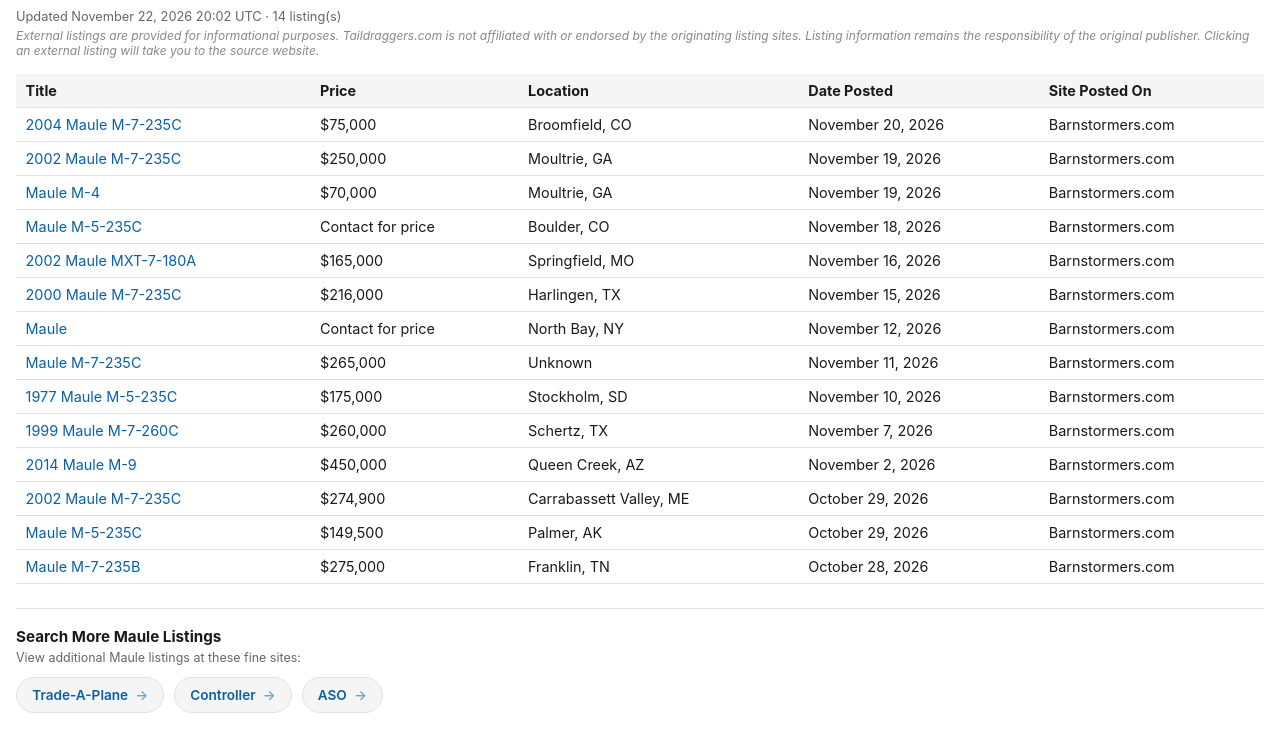
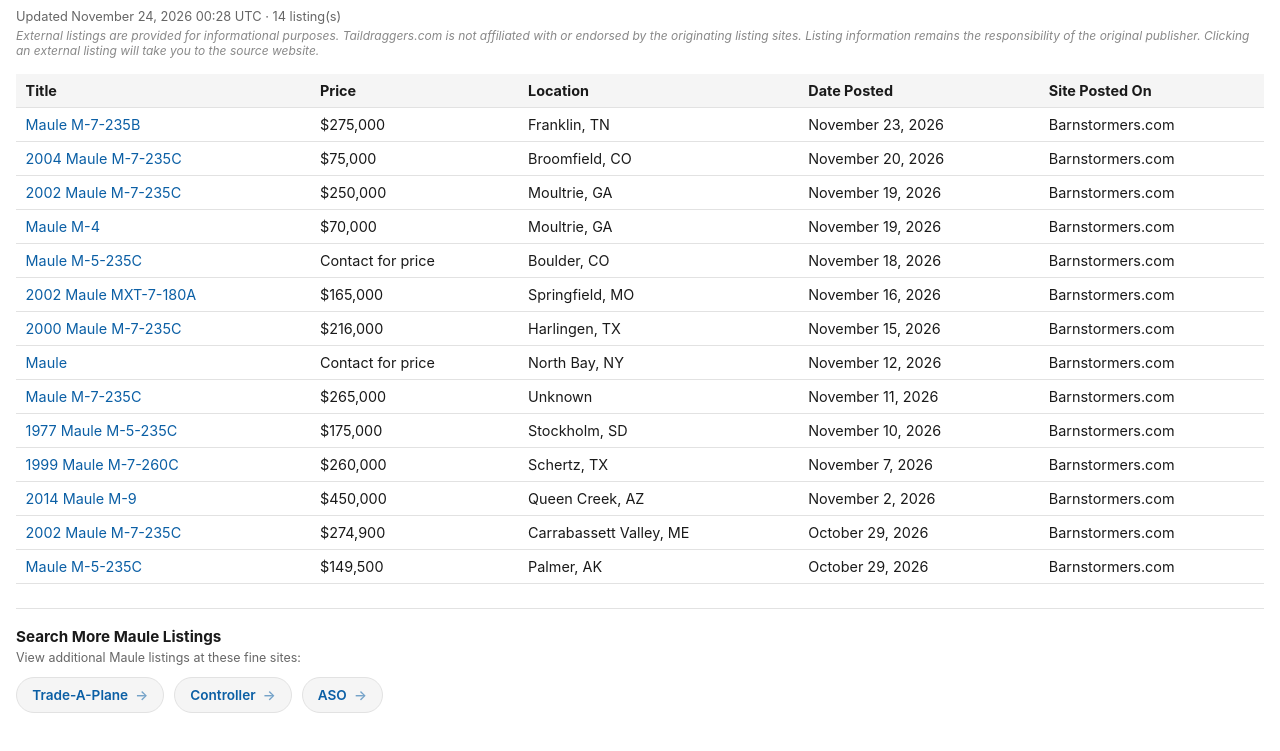
Before and after one commit to taildraggers/maule-aircraft-for-sale, a plain HTML site: page docs/index.html in a window 1280 px wide. Shown: the part 43-794 px from the top of the page. Drawn offline with Linux system fonts and the light colour scheme.

Commit message:
Update Maule listings (2026-11-24)

```diff
--- a/docs/index.html
+++ b/docs/index.html
@@ -76,13 +76,14 @@
 </head>
 <body>
   <h1>Other Maule Ads on the Web</h1>
-  <div class="updated">Updated November 22, 2026 20:02 UTC &middot; 14 listing(s)</div>
+  <div class="updated">Updated November 24, 2026 00:28 UTC &middot; 14 listing(s)</div>
   <div class="disclaimer">External listings are provided for informational purposes. Taildraggers.com is not affiliated with or endorsed by the originating listing sites. Listing information remains the responsibility of the original publisher. Clicking an external listing will take you to the source website.</div>
   <table>
     <thead>
       <tr><th>Title</th><th>Price</th><th>Location</th><th>Date Posted</th><th>Site Posted On</th></tr>
     </thead>
     <tbody>
+        <tr><td><a href="https://www.barnstormers.com/classified-2058091-Maule-M-7-235B.html" target="_blank" rel="noopener noreferrer">Maule M-7-235B</a></td><td>$275,000</td><td>Franklin, TN</td><td>November 23, 2026</td><td>Barnstormers.com</td></tr>
         <tr><td><a href="https://www.barnstormers.com/classified-2084843-2004-Maule-M7-235C-Project.html" target="_blank" rel="noopener noreferrer">2004 Maule M-7-235C</a></td><td>$75,000</td><td>Broomfield, CO</td><td>November 20, 2026</td><td>Barnstormers.com</td></tr>
         <tr><td><a href="https://www.barnstormers.com/classified-2074521-2002-MAULE-M-7-235C.html" target="_blank" rel="noopener noreferrer">2002 Maule M-7-235C</a></td><td>$250,000</td><td>Moultrie, GA</td><td>November 19, 2026</td><td>Barnstormers.com</td></tr>
         <tr><td><a href="https://www.barnstormers.com/classified-2084723-Maule-M-4.html" target="_blank" rel="noopener noreferrer">Maule M-4</a></td><td>$70,000</td><td>Moultrie, GA</td><td>November 19, 2026</td><td>Barnstormers.com</td></tr>
@@ -96,7 +97,6 @@
         <tr><td><a href="https://www.barnstormers.com/classified-2081544-2014-Maule-M9.html" target="_blank" rel="noopener noreferrer">2014 Maule M-9</a></td><td>$450,000</td><td>Queen Creek, AZ</td><td>November 2, 2026</td><td>Barnstormers.com</td></tr>
         <tr><td><a href="https://www.barnstormers.com/classified-2080783-2002-Maule-M-7-235C.html" target="_blank" rel="noopener noreferrer">2002 Maule M-7-235C</a></td><td>$274,900</td><td>Carrabassett Valley, ME</td><td>October 29, 2026</td><td>Barnstormers.com</td></tr>
         <tr><td><a href="https://www.barnstormers.com/classified-2080906-Maule-M5-235C.html" target="_blank" rel="noopener noreferrer">Maule M-5-235C</a></td><td>$149,500</td><td>Palmer, AK</td><td>October 29, 2026</td><td>Barnstormers.com</td></tr>
-        <tr><td><a href="https://www.barnstormers.com/classified-2058091-Maule-M-7-235B.html" target="_blank" rel="noopener noreferrer">Maule M-7-235B</a></td><td>$275,000</td><td>Franklin, TN</td><td>October 28, 2026</td><td>Barnstormers.com</td></tr>
     </tbody>
   </table>
   <div class="more-resources">
```
